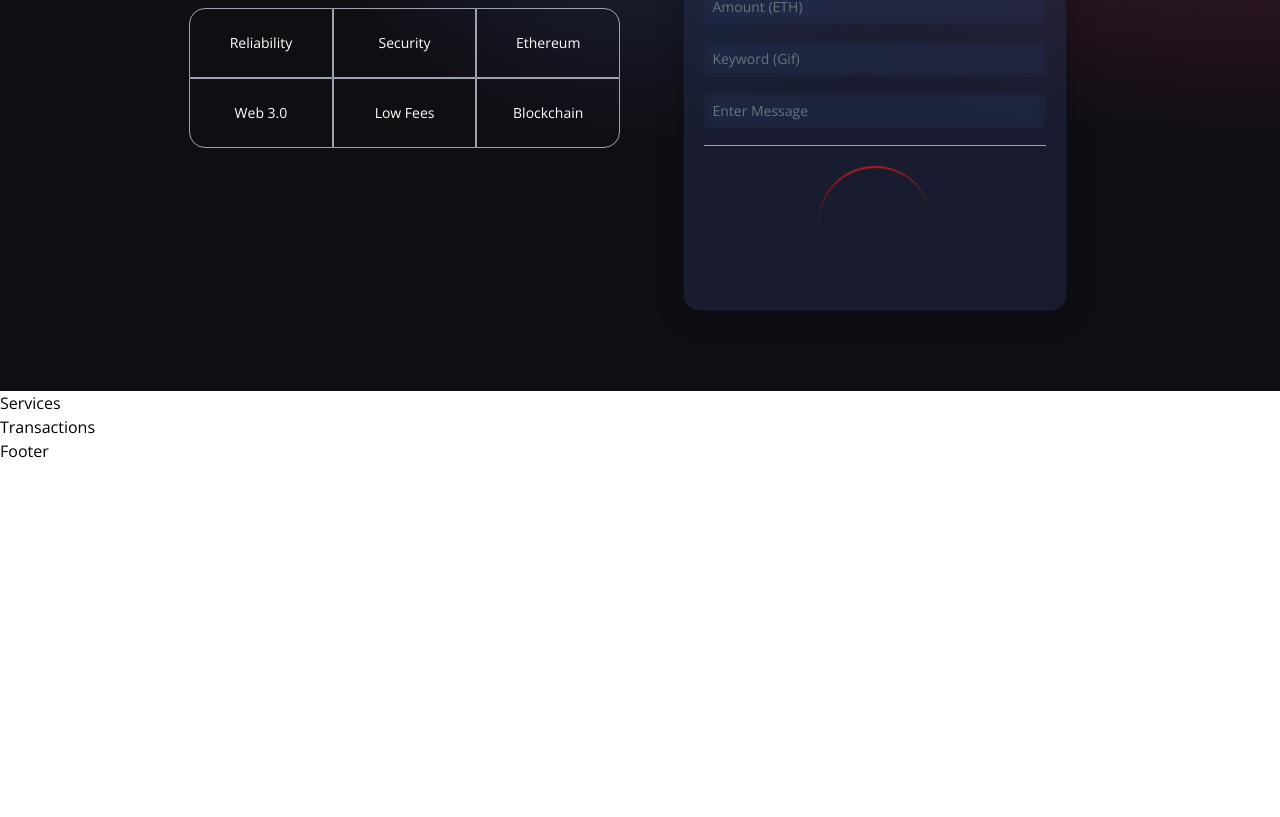
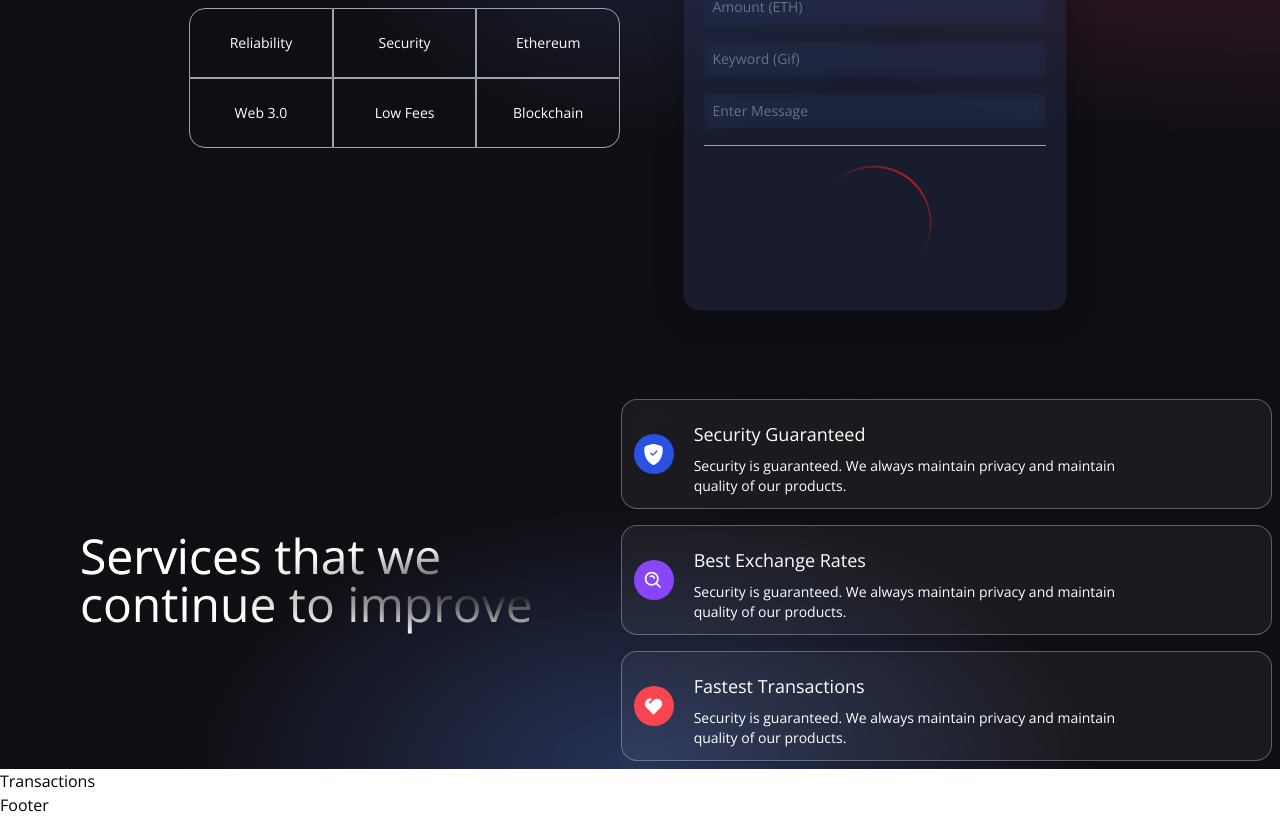
Before and after one commit to 01-DC/web3-payment-dapp, a React (Vite) app: page / in a window 1280 px wide. Shown: the part 444-1261 px from the top of the page. Before the commit the page ends 907 px from the top, so only its background shows below. Built offline with nearby package versions, Linux system fonts and the light colour scheme.

Commit message:
finished Services component

```diff
--- a/src/components/Services.jsx
+++ b/src/components/Services.jsx
@@ -1,11 +1,60 @@
 import React from "react"
 
 import { BsShieldFillCheck } from "react-icons/bs"
-import { BiSeaechAlt } from "react-icons/bi"
+import { BiSearchAlt } from "react-icons/bi"
 import { RiHeart2Fill } from "react-icons/ri"
 
+const ServiceCard = ({ color, title, icon, subtitle }) => (
+	<div className="flex flex-row justify-start items-center white-glassmorphism p-3 m-2 cursor-pointer hover:shadow-xl">
+		<div
+			className={`w-10 h-10 rounded-full flex justify-center items-center ${color}`}>
+			{icon}
+		</div>
+		<div className="ml-5 flex flex-col flex-1">
+			<h1 className="mt-2 text-white text-lg">{title}</h1>
+			<p className="mt-2 text-white text-sm md:w-9/12">{subtitle}</p>
+		</div>
+	</div>
+)
 const Services = () => {
-	return <div>Services</div>
+	return (
+		<div className="flex flex-col md:flex-row w-full justify-center items-center gradient-bg-services">
+			<div className="flex mf:flex-rwo flex-col items-center justify-between md:p-20 py-12 px-4">
+				<div className="flex-1 flex flex-col justify-start items-start">
+					<h1 className="text-white text-3xl sm:text-5xl py-2 text-gradient">
+						Services that we
+						<br />
+						continue to improve
+					</h1>
+				</div>
+			</div>
+			<div className="flex-1 flex flex-col justify-start items-center">
+				<ServiceCard
+					color="bg-[#2952e3]"
+					title="Security Guaranteed"
+					icon={
+						<BsShieldFillCheck
+							fontSize={21}
+							className="text-white"
+						/>
+					}
+					subtitle="Security is guaranteed. We always maintain privacy and maintain quality of our products."
+				/>
+				<ServiceCard
+					color="bg-[#8945f8]"
+					title="Best Exchange Rates"
+					icon={<BiSearchAlt fontSize={21} className="text-white" />}
+					subtitle="Security is guaranteed. We always maintain privacy and maintain quality of our products."
+				/>
+				<ServiceCard
+					color="bg-[#f84550]"
+					title="Fastest Transactions"
+					icon={<RiHeart2Fill fontSize={21} className="text-white" />}
+					subtitle="Security is guaranteed. We always maintain privacy and maintain quality of our products."
+				/>
+			</div>
+		</div>
+	)
 }
 
 export default Services
```
